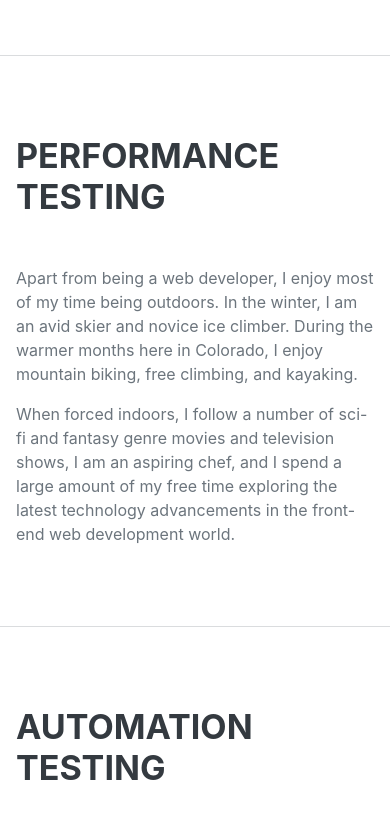
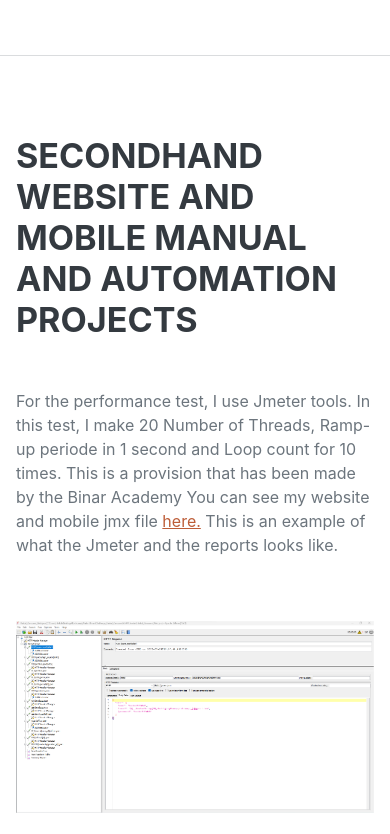
Before and after one commit to haikalzzz/haikalzzz.github.io, a plain HTML site: page projects1.html in a window 390 px wide. Shown: the part 5080-5914 px from the top of the page. Drawn offline with nearby package versions, Linux system fonts and the light colour scheme; a web font is replaced by a local one.

Commit message:
add performance test section

```diff
--- a/projects1.html
+++ b/projects1.html
@@ -197,9 +197,43 @@
             <!-- Performance Testing -->
             <section class="resume-section" id="jmeter">
                 <div class="resume-section-content">
-                    <h2 class="mb-5">Performance Testing</h2>
-                    <p>Apart from being a web developer, I enjoy most of my time being outdoors. In the winter, I am an avid skier and novice ice climber. During the warmer months here in Colorado, I enjoy mountain biking, free climbing, and kayaking.</p>
-                    <p class="mb-0">When forced indoors, I follow a number of sci-fi and fantasy genre movies and television shows, I am an aspiring chef, and I spend a large amount of my free time exploring the latest technology advancements in the front-end web development world.</p>
+                    <h2 class="mb-5">Secondhand Website and Mobile Manual <br>and Automation Projects</h2>
+                    <div class="d-flex flex-column flex-md-row justify-content-between mb-5">
+                        <div class="flex-grow-1">
+                            <p>For the performance test, I use Jmeter tools. In this test, I make 20 Number of Threads, Ramp-up periode in 1 second and Loop count for 10 times. This is a provision that has been made by the Binar Academy
+                                You can see my website and mobile jmx file <a href="https://drive.google.com/drive/u/0/folders/1EVGvIApzkz4AH5NUAjxs63SLm90w2UYX">here.</a>
+                                This is an example of what the Jmeter and the reports looks like.
+                            </p>
+                        </div>
+                    </div>
+                    <!-- Carousel -->
+                    <div id="carouselExampleFade" class="carousel slide carousel-fade">
+                        <div class="carousel-inner">
+                          <div class="carousel-item active">
+                            <img src="assets/img/projects/jmeter.png" class="d-block w-100" alt="...">
+                          </div>
+                          <div class="carousel-item">
+                            <img src="assets/img/projects/jmeter1.png" class="d-block w-100" alt="...">
+                          </div>
+                          <div class="carousel-item">
+                            <img src="assets/img/projects/jmeter2.png" class="d-block w-100" alt="...">
+                          </div>
+                          <div class="carousel-item">
+                            <img src="assets/img/projects/jmeter3.png" class="d-block w-100" alt="...">
+                          </div>
+                          <div class="carousel-item">
+                            <img src="assets/img/projects/jmeter4.png" class="d-block w-100" alt="...">
+                          </div>
+                        </div>
+                        <button class="carousel-control-prev" type="button" data-bs-target="#carouselExampleFade" data-bs-slide="prev">
+                          <span class="carousel-control-prev-icon" aria-hidden="true"></span>
+                          <span class="visually-hidden">Previous</span>
+                        </button>
+                        <button class="carousel-control-next" type="button" data-bs-target="#carouselExampleFade" data-bs-slide="next">
+                          <span class="carousel-control-next-icon" aria-hidden="true"></span>
+                          <span class="visually-hidden">Next</span>
+                        </button>
+                      </div>
                 </div>
             </section>
             <hr class="m-0" />
@@ -217,7 +251,6 @@
                         This video below i will run an add new product feature in katalon studio.
                     </p>
                         <iframe width="560" height="315" src="https://www.youtube.com/embed/dGKe9BAh1cs?si=_VZ5A0i_BUdXlysB" title="YouTube video player" frameborder="0" allow="accelerometer; autoplay; clipboard-write; encrypted-media; gyroscope; picture-in-picture; web-share" allowfullscreen></iframe>
-
                 </div>
             </section>
         </div>
```
Also changed, not shown: index.html (+1 -1 lines), assets/img/projects/jmeter.png (added), assets/img/projects/jmeter1.png (added), assets/img/projects/jmeter2.png (added), assets/img/projects/jmeter3.png (added), assets/img/projects/jmeter4.png (added).
